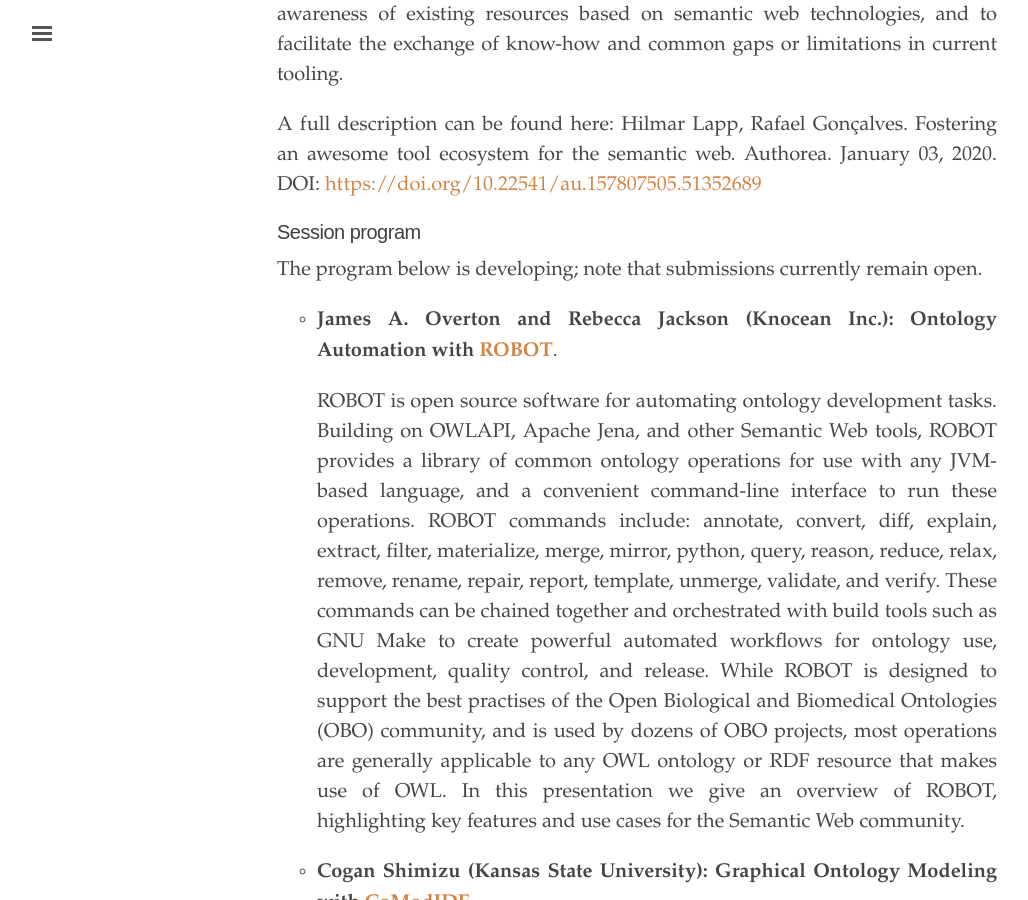
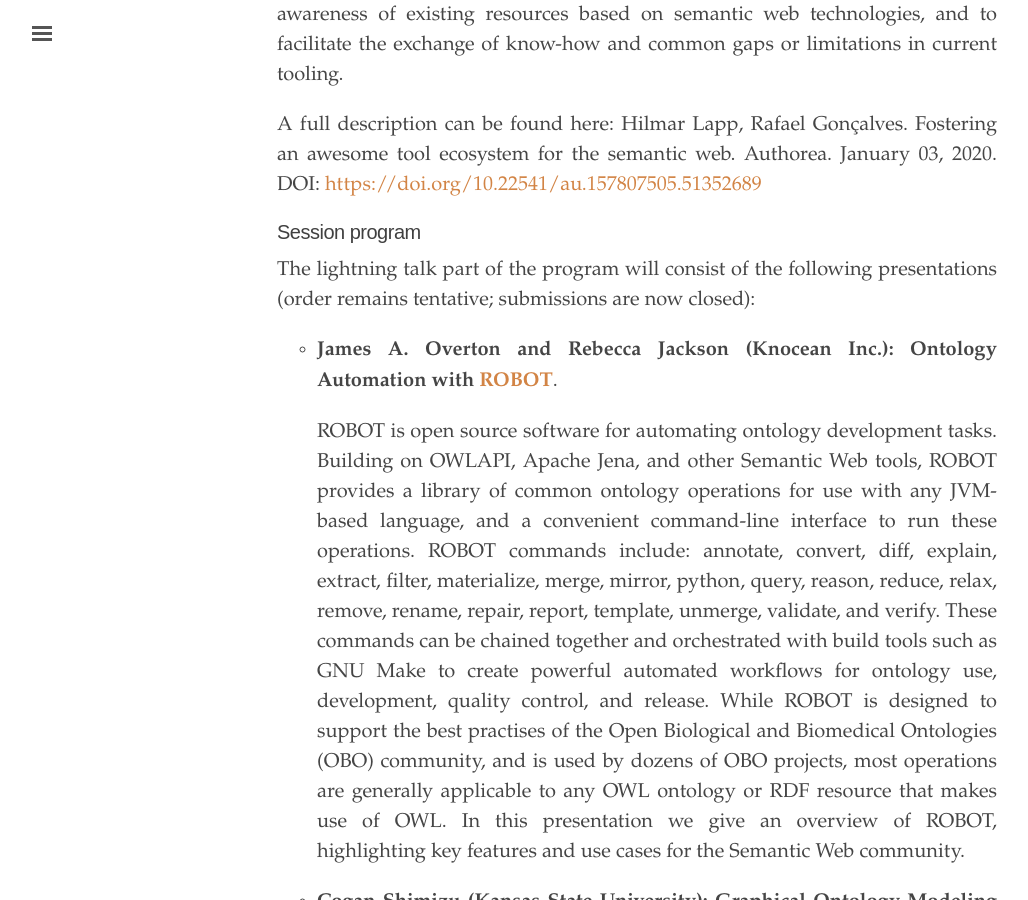
Before and after one commit to us2ts/us2ts.github.io, a Jekyll site: the page built from pages/program-tool-ecosystem.md, in a window 1280 px wide and 900 px high, scrolled down 780 px. Shown: the whole window, without its empty margins (3-1031 px from the left). Built offline with Jekyll 4.4.1, drawn with Linux system fonts in a browser that asks for light colours; comment, search, counter and statistics services are not loaded.

Commit message:
Fixes mistakenly left statement that submissions remain open

```diff
--- a/pages/program-tool-ecosystem.md
+++ b/pages/program-tool-ecosystem.md
@@ -23,7 +23,7 @@
 
 #### Session program
 
-The program below is developing; note that submissions currently remain open.
+The lightning talk part of the program will consist of the following presentations (order remains tentative; submissions are now closed):
 
 - **James A. Overton and Rebecca Jackson (Knocean Inc.): Ontology Automation with [ROBOT](http://robot.obolibrary.org)**.
 
```
